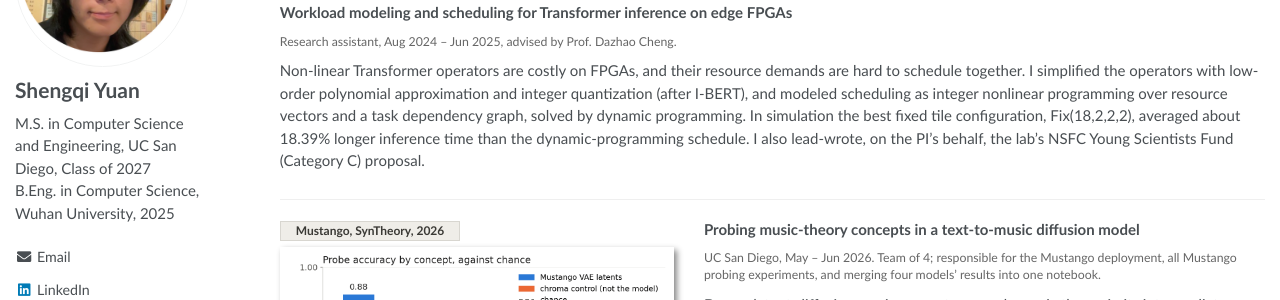
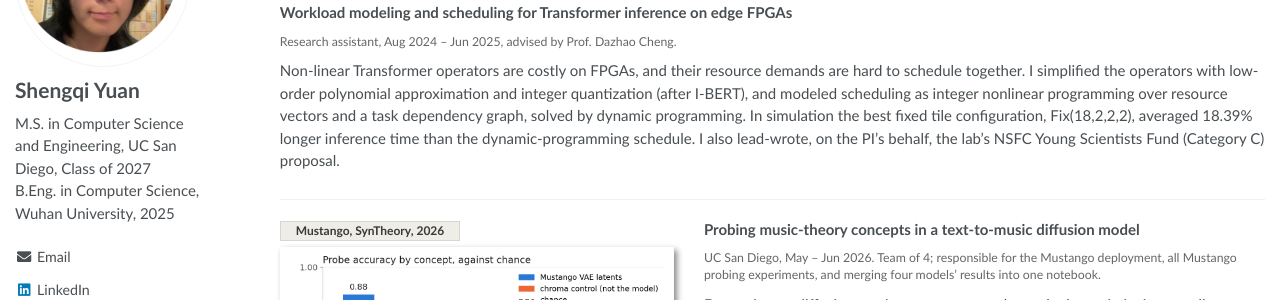
Before and after one commit to Emilieopencollared763/emilieopencollared763.github.io, a Jekyll site: the page built from _pages/about.md, in a window 1280 px wide and 900 px high, scrolled down 525 px. Shown: the part 199-499 px from the top of the window. Built offline with Jekyll 4.4.1, drawn with Linux system fonts in a browser that asks for light colours; some of the changed text lies outside the part shown.

Commit message:
ICSLAB card: state the 18.39% figure without hedging, name the fixed configuration in the Chinese summary

```diff
--- a/_pages/about.md
+++ b/_pages/about.md
@@ -38,7 +38,7 @@ A small rover drifts when it executes motion primitives open-loop, so after ever
 
 <span class="meta">Research assistant, Aug 2024 – Jun 2025, advised by Prof. Dazhao Cheng.</span>
 
-Non-linear Transformer operators are costly on FPGAs, and their resource demands are hard to schedule together. I simplified the operators with low-order polynomial approximation and integer quantization (after I-BERT), and modeled scheduling as integer nonlinear programming over resource vectors and a task dependency graph, solved by dynamic programming. In simulation the best fixed tile configuration, Fix(18,2,2,2), averaged about 18.39% longer inference time than the dynamic-programming schedule. I also lead-wrote, on the PI's behalf, the lab's NSFC Young Scientists Fund (Category C) proposal.
+Non-linear Transformer operators are costly on FPGAs, and their resource demands are hard to schedule together. I simplified the operators with low-order polynomial approximation and integer quantization (after I-BERT), and modeled scheduling as integer nonlinear programming over resource vectors and a task dependency graph, solved by dynamic programming. In simulation the best fixed tile configuration, Fix(18,2,2,2), averaged 18.39% longer inference time than the dynamic-programming schedule. I also lead-wrote, on the PI's behalf, the lab's NSFC Young Scientists Fund (Category C) proposal.
 
 </div></div>
 
```
Also changed, not shown: other parts of _pages/about.md (+1 -1 lines).
